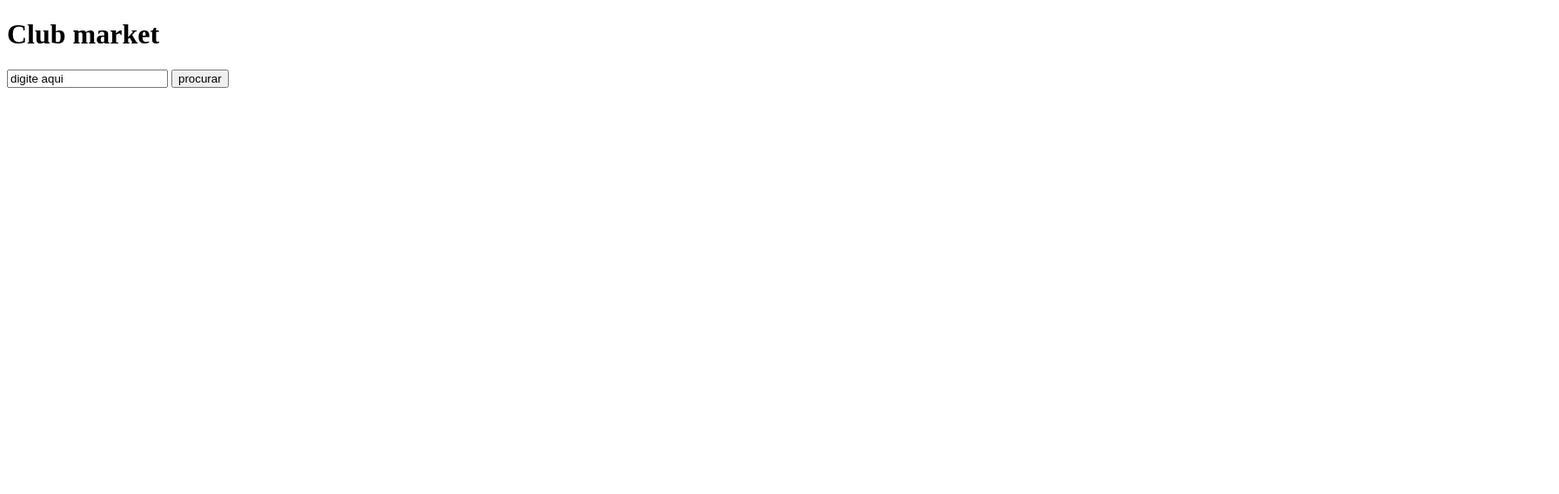
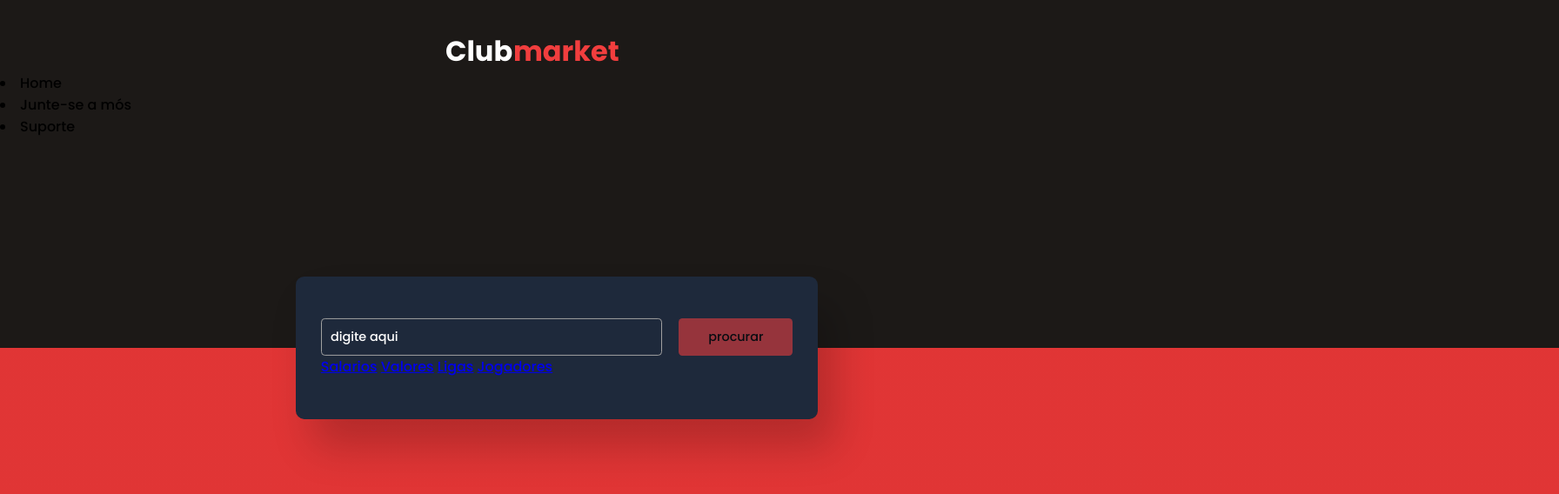
Before and after one commit to robinhopedalador69/projeto-html, a plain HTML site: page index.html in a window 1280 px wide. Shown: the whole page at 87% size, 1792 px wide, since content can reach past the window. Drawn offline with Linux system fonts and the light colour scheme.

Commit message:
Update index.html

```diff
--- a/index.html
+++ b/index.html
@@ -6,22 +6,34 @@
     <meta charset="UTF-8">
     <meta http-equiv="X-UA-Compatible" content="IE=edge">
     <meta name="viewport" content="width=device-width, initial-scale=1.0">
-    <link rel="stylesheet" href="index.css">
+    <link rel="stylesheet" href="styles.css">
     <link rel="stylesheet" href="index.js">
 </head>
        <header>
         <h1>Club <span>market</span></h1>
+        <nav>
+            <li>Home</li>
+            <li>Junte-se a mós</li>
+            <li>Suporte</li>
+       </nav>
        </header>
 <body>
- <div class="container">
+     <div class="container">
         <div class="search-container">
-            <input type="text" id="movie-name" placeholder="Digite aqui
+            <input type="text" placeholder="Digite aqui
             " value="digite aqui">
             <button >procurar</button>
         </div>
-    <div id="result"> </div>
 
-<script src="key.js"></script>
+    <div>
+
+    <a href="#">Salarios</a>
+    <a href="#">Valores</a>
+    <a href="#">Ligas</a>
+    <a href="#">Jogadores</a>
+
+
+
 <script src="index.html"></script>
 
  </div>
```
